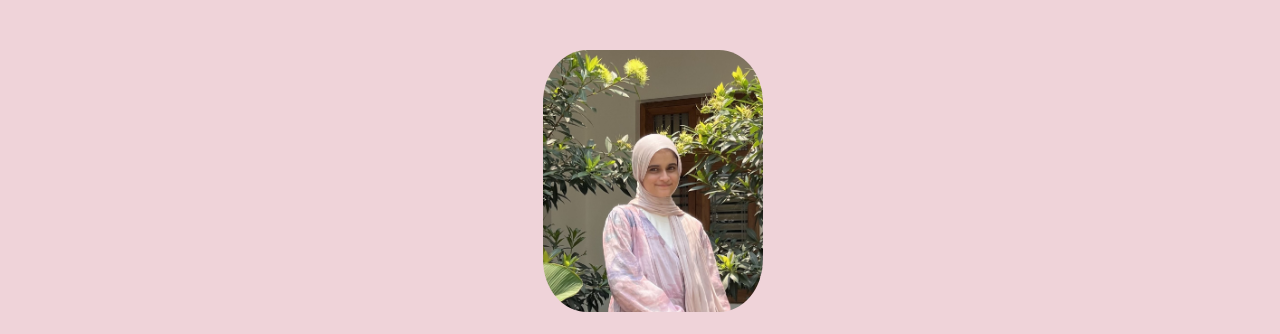
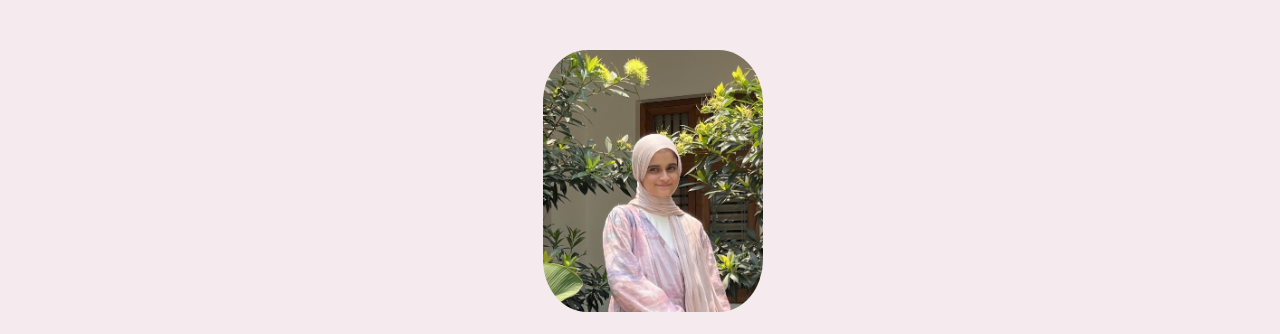
Before and after one commit to Nasnii/Personal-website, a plain HTML site: page index.html in a window 1280 px wide. Shown: the top 334 px of the page. Drawn offline with Linux system fonts and the light colour scheme.

Commit message:
Update index.html

```diff
--- a/index.html
+++ b/index.html
@@ -7,7 +7,7 @@
                 border-radius: 20%;
             }
             body {
-                background-color: #efd3d9;
+                background-color: #f5eaed;
                 text-align: left;
                 font-family: 'Times New Roman', Times, serif;
                 padding-left: 26px;
```
